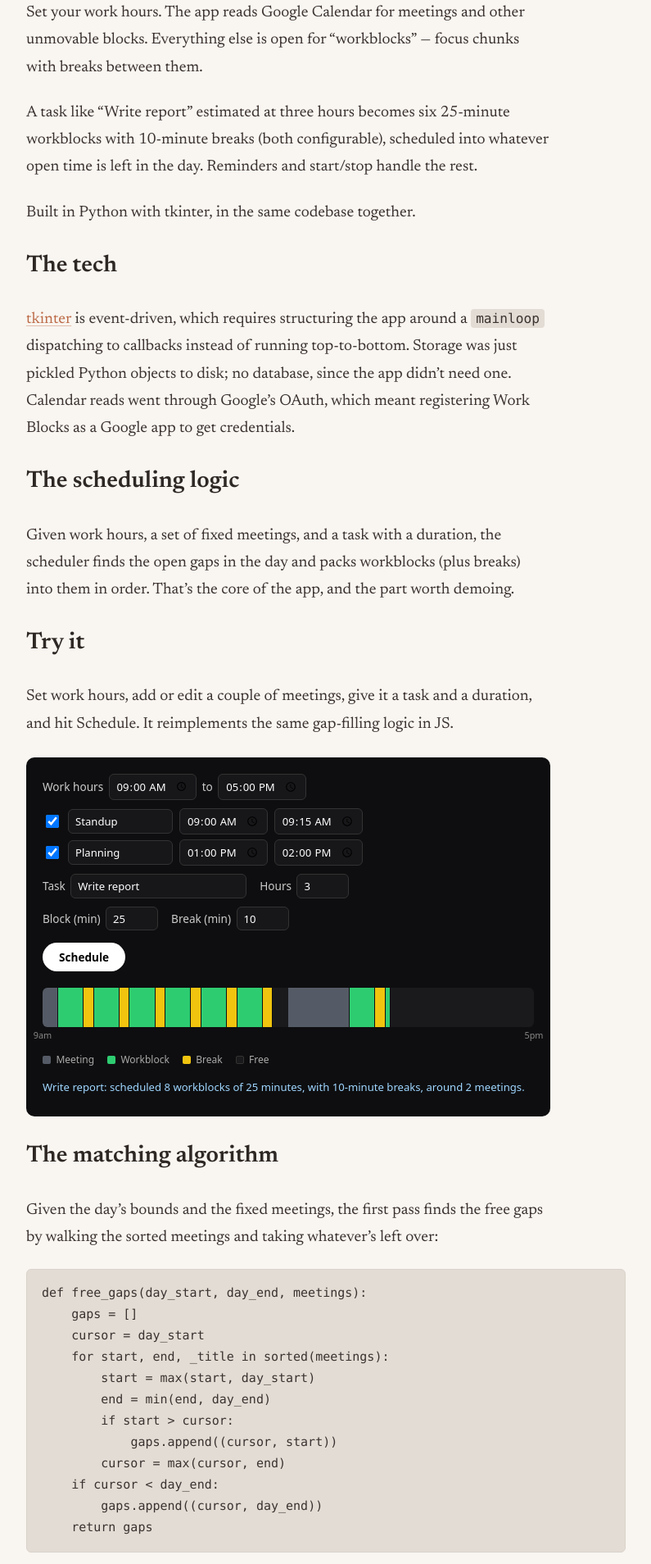
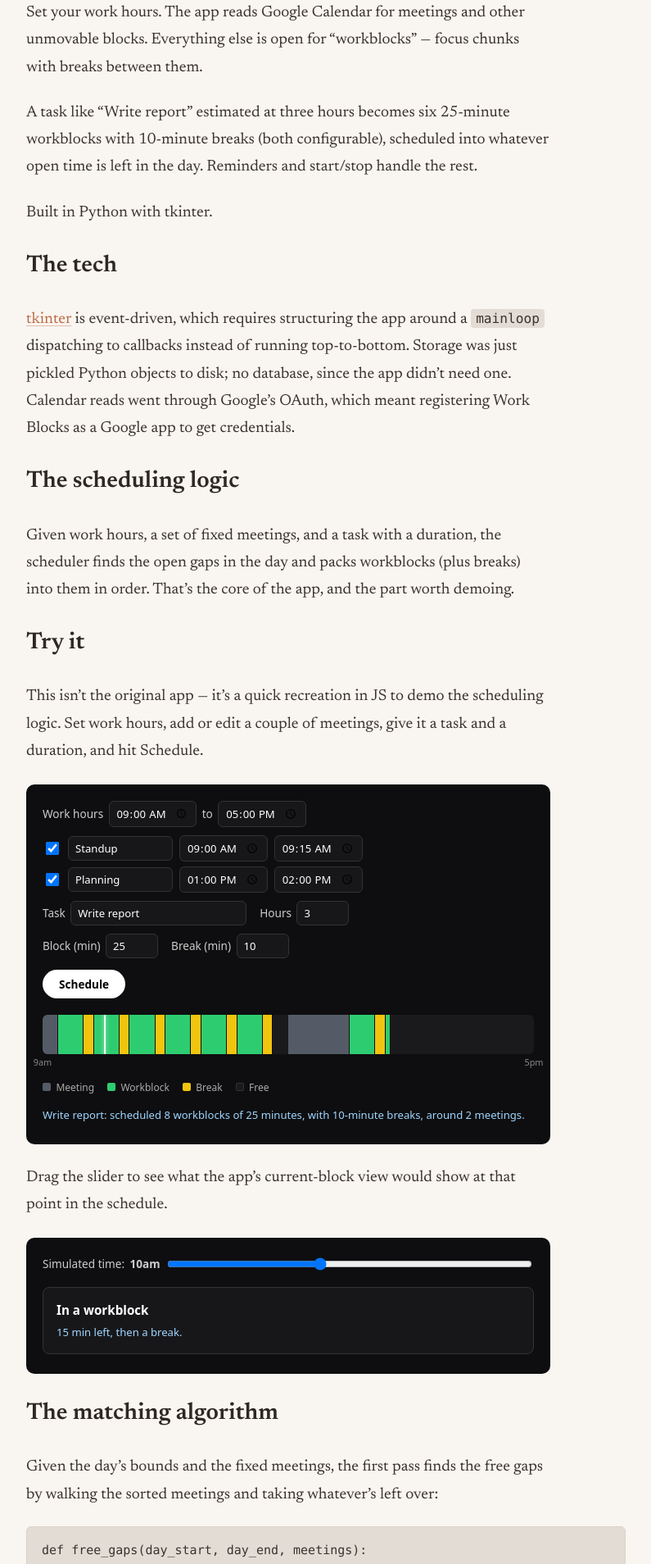
Before and after one commit to JohnSpencerTerry/wb, a Jekyll site: the page built from _side_projects/work-blocks-pomodoro-scheduler.md, in a window 1280 px wide. Shown: the part 635-2543 px from the top of the page at 82% size, without its empty margins (242-1037 px from the left). Built offline with Jekyll 4.4.1, drawn with Linux system fonts in a browser that asks for light colours; some of the changed lines change nothing that is shown.

Commit message:
Update work-blocks-pomodoro-scheduler.md

```diff
--- a/_side_projects/work-blocks-pomodoro-scheduler.md
+++ b/_side_projects/work-blocks-pomodoro-scheduler.md
@@ -12,7 +12,7 @@ Set your work hours. The app reads Google Calendar for meetings and other unmova
 
 A task like "Write report" estimated at three hours becomes six 25-minute workblocks with 10-minute breaks (both configurable), scheduled into whatever open time is left in the day. Reminders and start/stop handle the rest.
 
-Built in Python with tkinter, in the same codebase together.
+Built in Python with tkinter.
 
 ## The tech
 
@@ -24,7 +24,7 @@ Given work hours, a set of fixed meetings, and a task with a duration, the sched
 
 ## Try it
 
-Set work hours, add or edit a couple of meetings, give it a task and a duration, and hit Schedule. It reimplements the same gap-filling logic in JS.
+This isn't the original app — it's a quick recreation in JS to demo the scheduling logic. Set work hours, add or edit a couple of meetings, give it a task and a duration, and hit Schedule.
 
 <div id="wb" class="wb-panel">
   <div class="wb-controls">
@@ -70,6 +70,20 @@ Set work hours, add or edit a couple of meetings, give it a task and a duration,
     <span><i class="wb-swatch wb-swatch-free"></i>Free</span>
   </div>
   <div class="wb-status"></div>
+</div>
+
+Drag the slider to see what the app's current-block view would show at that point in the schedule.
+
+<div id="wb-now" class="wb-panel">
+  <div class="wb-row">
+    <label class="wb-now-time-label">Simulated time: <strong class="wb-now-time-value"></strong>
+      <input type="range" class="wb-now-time" min="0" max="1439" step="5" value="600">
+    </label>
+  </div>
+  <div class="wb-now-card">
+    <div class="wb-now-kind"></div>
+    <div class="wb-now-detail"></div>
+  </div>
 </div>
 
 <style>
@@ -139,6 +153,21 @@ Set work hours, add or edit a couple of meetings, give it a task and a duration,
   .wb-swatch-break { background: #f1c40f; }
   .wb-swatch-free { background: #1a1a1d; border: 1px solid #333; }
   .wb-status { margin-top: 0.75rem; font-size: 0.82rem; color: #9fd6ff; min-height: 1.2em; }
+  .wb-now-marker {
+    position: absolute; top: -5px; bottom: -5px; width: 2px;
+    background: #fff; box-shadow: 0 0 5px rgba(255,255,255,0.7);
+  }
+  .wb-now-time-label {
+    display: flex; align-items: center; gap: 0.6rem;
+    font-size: 0.85rem; color: #ccc; width: 100%;
+  }
+  .wb-now-time { flex: 1; }
+  .wb-now-card {
+    margin-top: 1rem; padding: 0.85rem 1rem;
+    background: #17171a; border: 1px solid #333; border-radius: 8px;
+  }
+  .wb-now-kind { font-size: 0.95rem; font-weight: 600; }
+  .wb-now-detail { margin-top: 0.2rem; font-size: 0.82rem; color: #9fd6ff; }
   @media (max-width: 560px) {
     .wb-row { flex-direction: column; gap: 0.5rem; }
     .wb-meeting-row { flex-wrap: wrap; }
@@ -159,6 +188,14 @@ Set work hours, add or edit a couple of meetings, give it a task and a duration,
   const timelineEl = root.querySelector('.wb-timeline');
   const ticksEl = root.querySelector('.wb-ticks');
   const statusEl = root.querySelector('.wb-status');
+
+  const nowRoot = document.getElementById('wb-now');
+  const nowTimeEl = nowRoot.querySelector('.wb-now-time');
+  const nowTimeValueEl = nowRoot.querySelector('.wb-now-time-value');
+  const nowKindEl = nowRoot.querySelector('.wb-now-kind');
+  const nowDetailEl = nowRoot.querySelector('.wb-now-detail');
+
+  let schedule = { dayStart: 0, dayEnd: 0, meetings: [], blocks: [] };
 
   function toMinutes(hhmm) {
     const [h, m] = hhmm.split(':').map(Number);
@@ -251,6 +288,8 @@ Set work hours, add or edit a couple of meetings, give it a task and a duration,
     const gaps = freeGaps(dayStart, dayEnd, meetings);
     const { blocks, unscheduled } = scheduleBlocks(gaps, totalMinutesNeeded, blockLen, breakLen);
 
+    schedule = { dayStart, dayEnd, meetings, blocks };
+
     blocks.forEach(b => {
       const seg = document.createElement('div');
       seg.className = 'wb-seg ' + (b.type === 'block' ? 'wb-seg-block' : 'wb-seg-break');
@@ -268,6 +307,10 @@ Set work hours, add or edit a couple of meetings, give it a task and a duration,
       ticksEl.appendChild(tick);
     });
 
+    const marker = document.createElement('div');
+    marker.className = 'wb-now-marker';
+    timelineEl.appendChild(marker);
+
     const blockCount = blocks.filter(b => b.type === 'block').length;
     const taskName = taskNameEl.value || 'Task';
     if (unscheduled > 0) {
@@ -277,9 +320,62 @@ Set work hours, add or edit a couple of meetings, give it a task and a duration,
       statusEl.textContent = taskName + ': scheduled ' + blockCount + ' workblock' + (blockCount === 1 ? '' : 's') +
         ' of ' + blockLen + ' minutes, with ' + breakLen + '-minute breaks, around ' + meetings.length + ' meeting' + (meetings.length === 1 ? '' : 's') + '.';
     }
+
+    renderNow();
+  }
+
+  function renderNow() {
+    const t = Number(nowTimeEl.value);
+    nowTimeValueEl.textContent = fmt(t);
+
+    const marker = timelineEl.querySelector('.wb-now-marker');
+    const { dayStart, dayEnd, meetings, blocks } = schedule;
+
+    if (dayEnd <= dayStart) {
+      if (marker) marker.style.display = 'none';
+      nowKindEl.textContent = 'No schedule yet';
+      nowDetailEl.textContent = 'Hit Schedule above first.';
+      return;
+    }
+
+    if (t < dayStart || t > dayEnd) {
+      if (marker) marker.style.display = 'none';
+      nowKindEl.textContent = 'Outside work hours';
+      nowDetailEl.textContent = 'Day runs ' + fmt(dayStart) + '–' + fmt(dayEnd) + '.';
+      return;
+    }
+
+    if (marker) {
+      marker.style.display = '';
+      marker.style.left = (((t - dayStart) / (dayEnd - dayStart)) * 100) + '%';
+    }
+
+    const meeting = meetings.find(m => t >= m.start && t < m.end);
+    if (meeting) {
+      nowKindEl.textContent = 'In a meeting: ' + meeting.title;
+      nowDetailEl.textContent = 'Until ' + fmt(meeting.end) + '.';
+      return;
+    }
+
+    const block = blocks.find(b => t >= b.start && t < b.end);
+    if (block) {
+      const minsLeft = block.end - t;
+      if (block.type === 'block') {
+        nowKindEl.textContent = 'In a workblock';
+        nowDetailEl.textContent = minsLeft + ' min left, then a break.';
+      } else {
+        nowKindEl.textContent = 'On break';
+        nowDetailEl.textContent = minsLeft + ' min left.';
+      }
+      return;
+    }
+
+    nowKindEl.textContent = 'Free time';
+    nowDetailEl.textContent = 'No workblock scheduled right now.';
   }
 
   scheduleBtn.addEventListener('click', render);
+  nowTimeEl.addEventListener('input', renderNow);
   render();
 })();
 </script>
```
